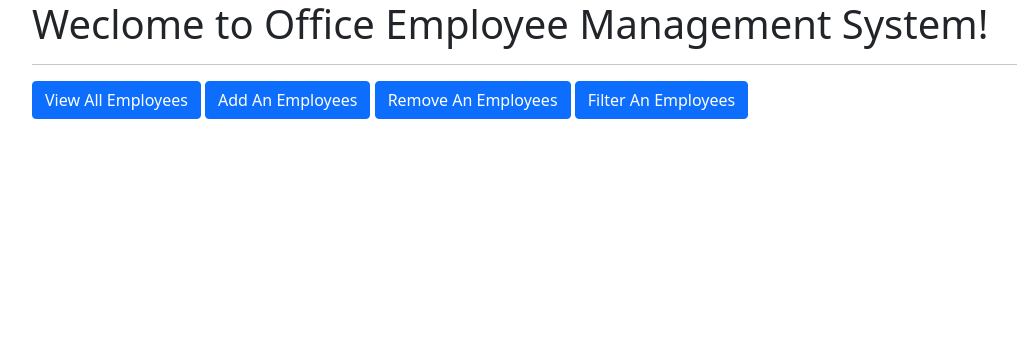
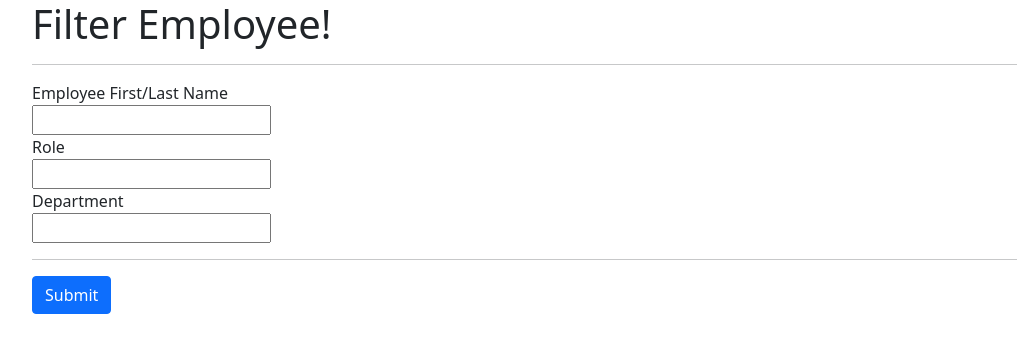
Before and after one commit to vivekprajapati2048/office-employee-management-system, a Django app: page /filter_emp in a window 1280 px wide. Shown: the top 353 px of the page, without its empty margins (50-1067 px from the left). Run offline with Django 4.2, Linux system fonts and the light colour scheme.

Commit message:
filter employee

```diff
--- a/oems_proj/emp_app/templates/filter_emp.html
+++ b/oems_proj/emp_app/templates/filter_emp.html
@@ -1,5 +1,6 @@
 <!DOCTYPE html>
 <html lang="en">
+
 <head>
     <!-- Required meta tags -->
     <meta charset="utf-8">
@@ -10,14 +11,26 @@
         integrity="sha384-1BmE4kWBq78iYhFldvKuhfTAU6auU8tT94WrHftjDbrCEXSU1oBoqyl2QvZ6jIW3" crossorigin="anonymous">
     <title>Filter Employee</title>
 </head>
+
 <body>
     <div class="container">
-        <h1>Weclome to Office Employee Management System!</h1>
+        <h1>Filter Employee!</h1>
         <hr>
-        <a class="btn btn-primary" href="/all_emp" role="button">View All Employees</a>
-        <a class="btn btn-primary" href="/add_emp" role="button">Add An Employees</a>
-        <a class="btn btn-primary" href="/remove_emp" role="button">Remove An Employees</a>
-        <a class="btn btn-primary" href="/filter_emp" role="button">Filter An Employees</a>
+        <form action="/filter_emp" method="POST">
+            {% csrf_token %}
+
+            <label for="name">Employee First/Last Name</label><br>
+            <input type="text" id="name" name="name" value="{{ name }}"><br>
+
+            <label for="role">Role</label><br>
+            <input type="text" id="role" name="role" value="{{ role }}"><br>
+
+            <label for="department">Department</label><br>
+            <input type="text" id="department" name="department" value="{{ department }}"><br>
+
+            <hr>
+            <button type="submit" class="btn btn-primary">Submit</button>
+        </form>
     </div>
 
     <!-- Optional JavaScript; choose one of the two! -->
@@ -33,4 +46,5 @@
     <script src="https://cdn.jsdelivr.net/npm/bootstrap@5.1.3/dist/js/bootstrap.min.js" integrity="sha384-QJHtvGhmr9XOIpI6YVutG+2QOK9T+ZnN4kzFN1RtK3zEFEIsxhlmWl5/YESvpZ13" crossorigin="anonymous"></script>
     -->
 </body>
+
 </html>
--- a/oems_proj/emp_app/templates/index.html
+++ b/oems_proj/emp_app/templates/index.html
@@ -18,9 +18,9 @@
         <h1>Weclome to Office Employee Management System!</h1>
         <hr>
         <a class="btn btn-primary" href="/all_emp" role="button">View All Employees</a>
-        <a class="btn btn-primary" href="/add_emp" role="button">Add An Employees</a>
-        <a class="btn btn-primary" href="/remove_emp" role="button">Remove An Employees</a>
-        <a class="btn btn-primary" href="/filter_emp" role="button">Filter An Employees</a>
+        <a class="btn btn-primary" href="/add_emp" role="button">Add An Employee</a>
+        <a class="btn btn-primary" href="/remove_emp" role="button">Remove An Employee</a>
+        <a class="btn btn-primary" href="/filter_emp" role="button">Filter An Employee</a>
     </div>
 
     <!-- Optional JavaScript; choose one of the two! -->
--- a/oems_proj/emp_app/views.py
+++ b/oems_proj/emp_app/views.py
@@ -2,6 +2,7 @@ from datetime import datetime
 from django.http import HttpResponse
 from django.shortcuts import render
 from .models import Department, Role, Employee
+from django.db.models import Q
 
 # Create your views here.
 def index(request):
@@ -53,4 +54,24 @@ def remove_emp(request, emp_id=0):
     })
 
 def filter_emp(request):
-    return render(request, 'filter_emp.html')
+
+    if request.method == 'POST':
+        name = request.POST['name']
+        dept = request.POST['department']
+        role = request.POST['role']
+        emps = Employee.objects.all()
+
+        if name:
+            emps = emps.filter(Q(first_name__icontains = name) | Q(last_name__icontains = name))
+        if dept:
+            emps = emps.filter(dept__name__icontains = dept)
+        if role:
+            emps = emps.filter(role__name__icontains = role)
+
+        return render(request, 'view_all_emp.html', {
+            'all_emps': emps
+        })
+    elif request.method == 'GET':
+        return render(request, 'filter_emp.html')
+    else:
+        return HttpResponse('An Exception Occured!')
```
Lines whose indentation alone changed are shown as unchanged.
